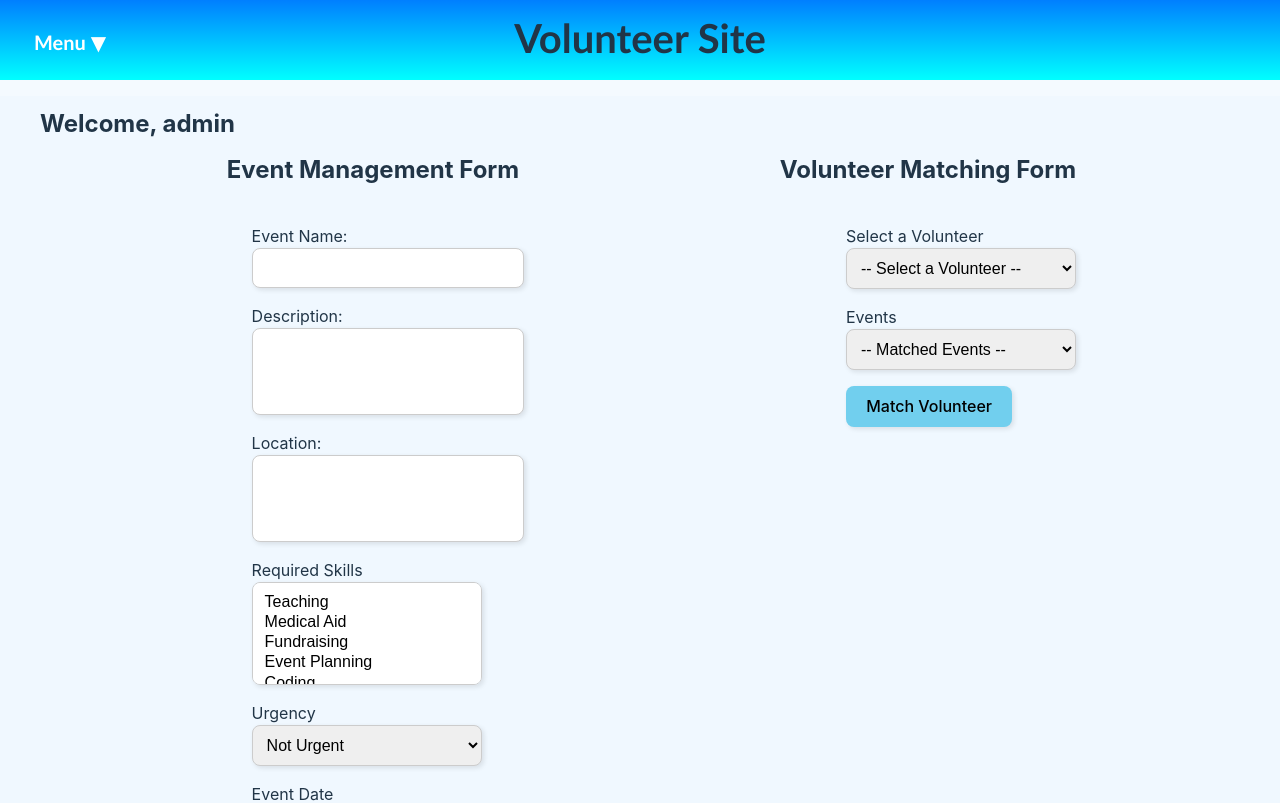
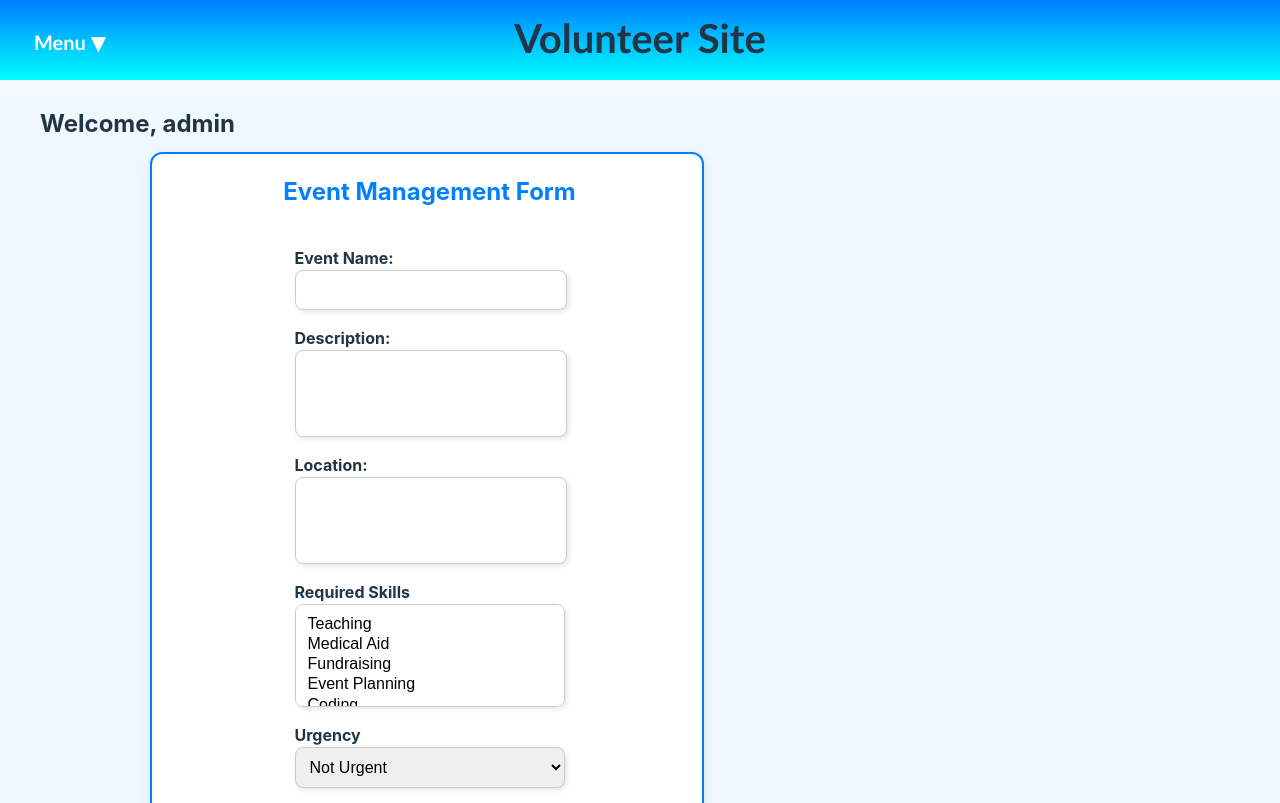
Before and after one commit to VipinN1/VolunteerProjectFrontEnd, a React (Vite) app in the folder frontend/: page /event in a window 1280 px wide. Shown: the top 803 px of the page. Built offline with nearby package versions, Linux system fonts and the light colour scheme.

Commit message:
Standardized EventPage design

```diff
--- a/frontend/src/Pages/EventPage.css
+++ b/frontend/src/Pages/EventPage.css
@@ -20,14 +20,33 @@
 
   .form-header{
     margin-left: 170px;
+    color: #007FFF;
+    font-size: 24px;
+    font-weight: bold;
   }
 
   .form1 {
     float: left;
-    width: 45%;
     padding-bottom: 0px;
-    padding-top: -20px;
+    width: 550px;
+    margin-left: 150px;
+    margin-top: 20px;
+    margin-bottom: 10px;
+}
 
+.form2 {
+    width: 600px;        /* Or 300px, etc. */
+    float: left;       /* Keep the same float if that's how you’re positioning it */
+    margin-left: 100px;
+    margin-right: 70px;
+    margin-top: 20px;
+  }
+
+.form1, .form2 {
+    background: white;
+    border-radius: 12px;
+    box-shadow: 0px 4px 10px rgba(0, 0, 0, 0.1);
+    border: 2px solid #007FFF;
 }
 
 .form1 p, .form2 p {
@@ -37,12 +56,27 @@
     margin-bottom: 15px;
 }
 
+.form1 label,
+.form2 label {
+  font-weight: bold;
+
+}
+
+
 .form1 p {
-    margin-left: 50px;
+    margin-left: -50px;
+}
+
+.form1 h2 {
+    margin-left: 5px;
 }
 
 .form2 p {
-    margin-left: 110px;
+    margin-left: -10px;
+}
+
+.form2 h2 {
+    margin-left: 25px;
 }
 
 .body1 input,
@@ -73,7 +107,7 @@
 }
 
 .body1 select {
-    width: 230px;
+    width: 270px;
 }
 
 .body1 input, .body1 textarea,
@@ -87,6 +121,8 @@
     font-size: 16px;
     cursor: pointer;
     transition: background-color 0.3s ease-in-out;
+    display: block;        /* Make the button behave like a block */
+  margin-left: 60px;
 }
 
 .body1 button:hover {
```
